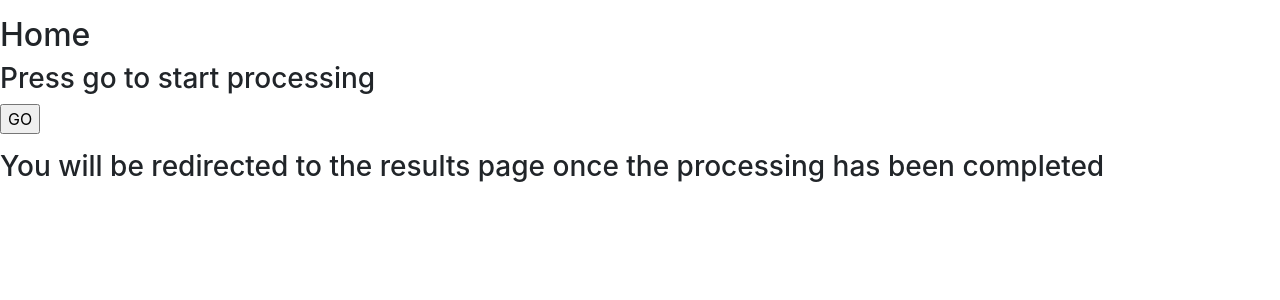
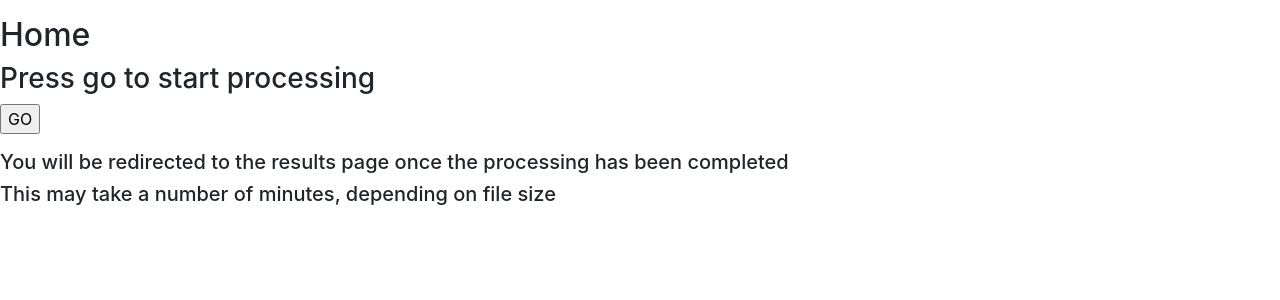
Before and after one commit to GeorgeBloor145/Dissertation, a Python web app: template flask/templates/home.html in a window 1280 px wide. Shown: the part 64-364 px from the top of the page. Run offline with Jinja, Linux system fonts and the light colour scheme; the template is opened without the code that fills it, so the values that code supplies are empty.

Commit message:
html updates

```diff
--- a/flask/templates/home.html
+++ b/flask/templates/home.html
@@ -5,7 +5,8 @@
 <form action="/results">
     <input type ="submit" name="GO" value="GO" />
 </form>
-<h3>You will be redirected to the results page once the processing has been completed</h3>
+<h5>You will be redirected to the results page once the processing has been completed</h5>
+<h5>This may take a number of minutes, depending on file size</h5>
 
 
 {% endblock %}
```
